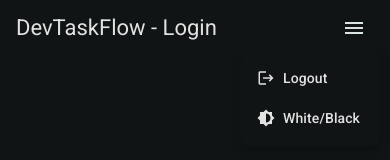
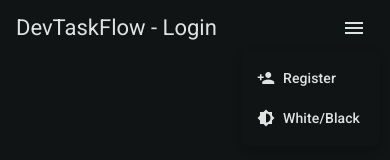
Before and after one commit to art2url/dev-task-flow, an Angular app: page /login in a window 390 px wide. Both pictures are taken after a click on the button "menu". Shown: the top 160 px of the page. Built offline with nearby package versions, Linux system fonts and the light colour scheme.

Commit message:
Fix mobile menu labels and icons to correctly match authentication state and page context

```diff
--- a/src/app/shared/header/header.component.html
+++ b/src/app/shared/header/header.component.html
@@ -8,7 +8,7 @@
 
   <div class="menu-container" *ngIf="isMenuOpen">
     <button mat-button (click)="onButtonClick()">
-      <mat-icon>logout</mat-icon> Logout
+      <mat-icon>{{ menuIcon }}</mat-icon> {{ buttonLabel }}
     </button>
     <button mat-button *ngIf="!isAuthPage" (click)="toggleForm.emit()">
       <mat-icon>{{ showForm ? "visibility_off" : "visibility" }}</mat-icon>
--- a/src/app/shared/header/header.component.ts
+++ b/src/app/shared/header/header.component.ts
@@ -7,6 +7,8 @@ import {
 } from '@angular/core';
 import { CommonModule } from '@angular/common';
 import { Router } from '@angular/router';
+
+// Angular Material Imports
 import { MatToolbarModule } from '@angular/material/toolbar';
 import { MatButtonModule } from '@angular/material/button';
 import { MatIconModule } from '@angular/material/icon';
@@ -50,6 +52,13 @@ export class HeaderComponent {
     return localStorage.getItem('authToken') ? 'Logout' : 'Login';
   }
 
+  get menuIcon(): string {
+    if (this.router.url.includes('/login')) return 'person_add';
+    if (this.router.url.includes('/register')) return 'login';
+    if (this.router.url.includes('/forgot-password')) return 'arrow_back';
+    return localStorage.getItem('authToken') ? 'logout' : 'login';
+  }
+
   onButtonClick(): void {
     if (this.router.url.includes('/login')) {
       this.router.navigate(['/register']);
```
